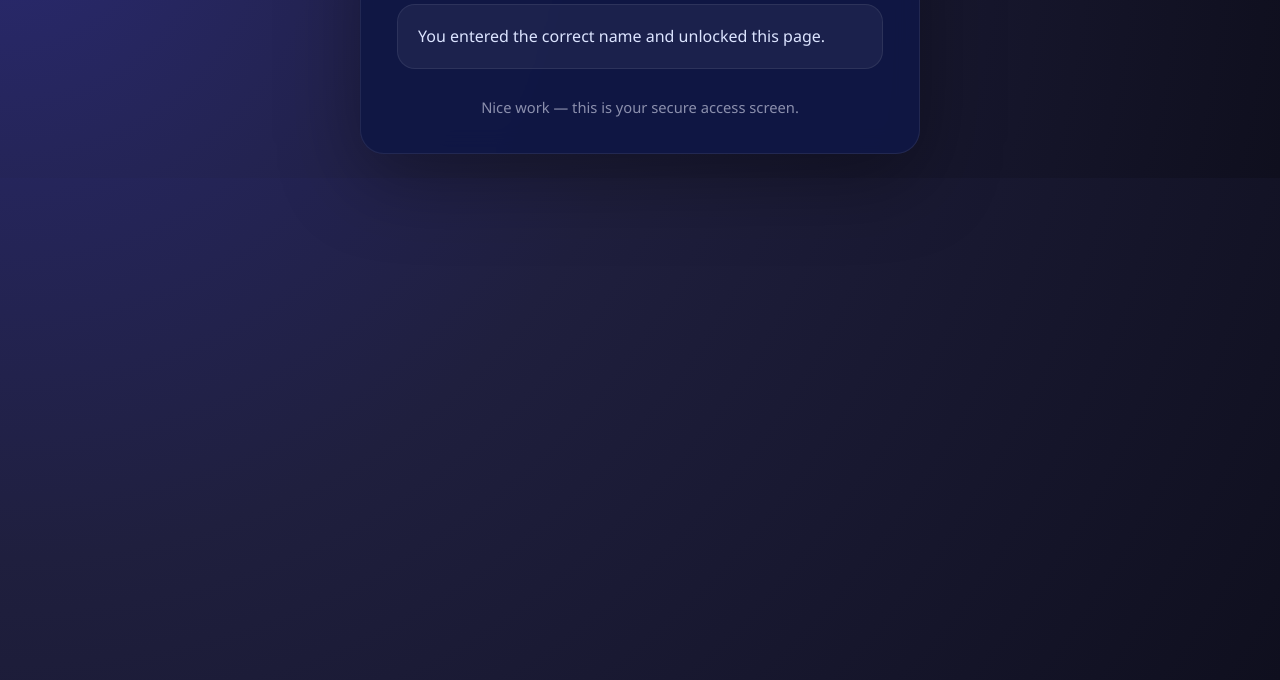
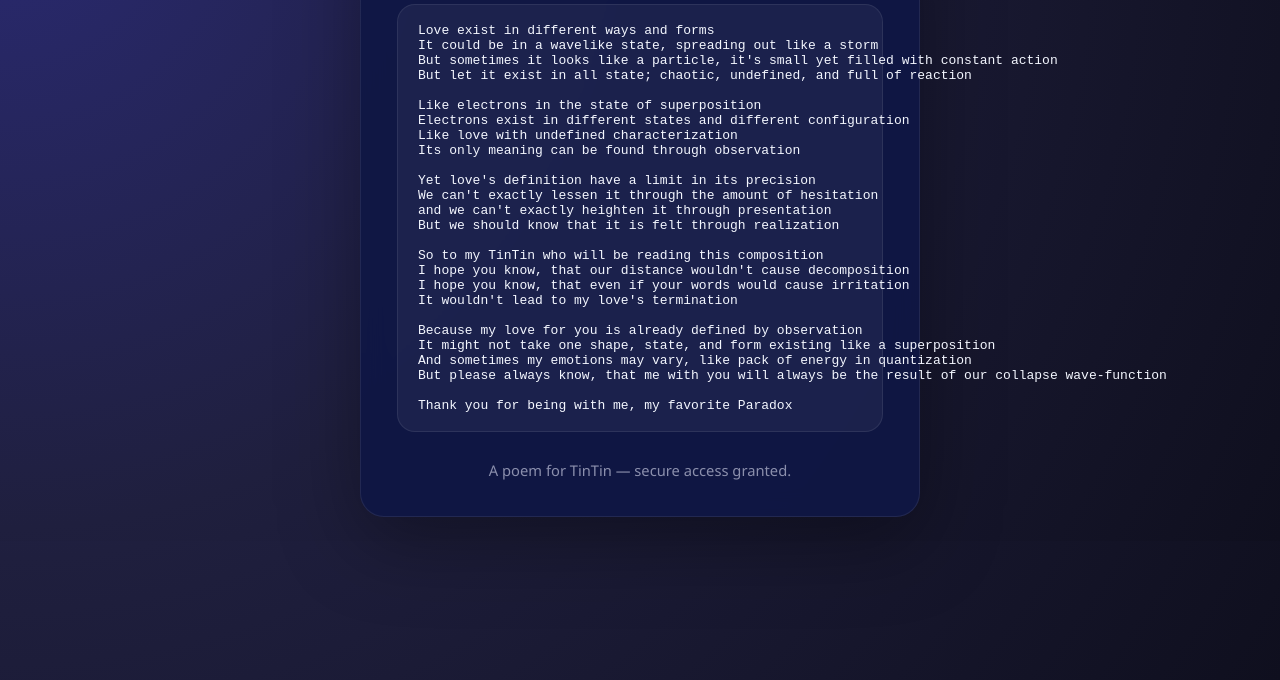
Before and after one commit to recintocharlewin-sudo/quantum_mechanics, a website: page home.html in a window 1280 px wide. Shown: the part 120-800 px from the top of the page. Drawn offline with Linux system fonts and the light colour scheme.

Commit message:
Hi Baks Hi Baks

```diff
--- a/home.html
+++ b/home.html
@@ -8,11 +8,36 @@
 </head>
 <body>
     <main class="page-shell">
-        <h1>Welcome Boss 😎</h1>
-        <p class="status-text">You entered the correct name and unlocked this page.</p>
+        <h1>Is Love Quantum Mechanics?</h1>
+        <pre class="status-text">Love exist in different ways and forms
+It could be in a wavelike state, spreading out like a storm
+But sometimes it looks like a particle, it's small yet filled with constant action
+But let it exist in all state; chaotic, undefined, and full of reaction
+
+Like electrons in the state of superposition
+Electrons exist in different states and different configuration
+Like love with undefined characterization
+Its only meaning can be found through observation
+
+Yet love's definition have a limit in its precision
+We can't exactly lessen it through the amount of hesitation
+and we can't exactly heighten it through presentation
+But we should know that it is felt through realization
+
+So to my TinTin who will be reading this composition
+I hope you know, that our distance wouldn't cause decomposition
+I hope you know, that even if your words would cause irritation
+It wouldn't lead to my love's termination
+
+Because my love for you is already defined by observation
+It might not take one shape, state, and form existing like a superposition
+And sometimes my emotions may vary, like pack of energy in quantization
+But please always know, that me with you will always be the result of our collapse wave-function
+
+Thank you for being with me, my favorite Paradox</pre>
 
         <footer>
-            Nice work — this is your secure access screen.
+            A poem for TinTin — secure access granted.
         </footer>
     </main>
 </body>
```
